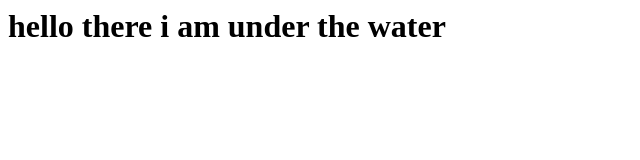
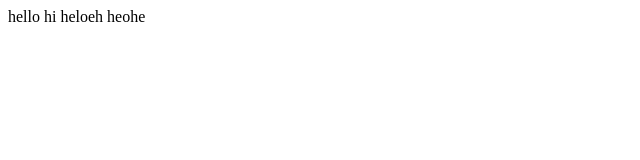
Before and after one commit to fl4mxr1/fl4mxr1.github.io, a plain HTML site: page index.html in a window 1280 px wide. Shown: the whole page, without its empty margins (0-640 px from the left). Drawn offline with Linux system fonts and the light colour scheme.

Commit message:
Update index.html

```diff
--- a/index.html
+++ b/index.html
@@ -1 +1,11 @@
-<h1>hello there i am under the water</h1>
+<!DOCTYPE html>
+<html lang="en">
+<head>
+	<meta charset="UTF-8">
+	<meta name="viewport" content="width=device-width, initial-scale=1.0">
+	<title>fl4mxr1</title>
+</head>
+<body>
+	hello hi heloeh heohe
+</body>
+</html>
```
